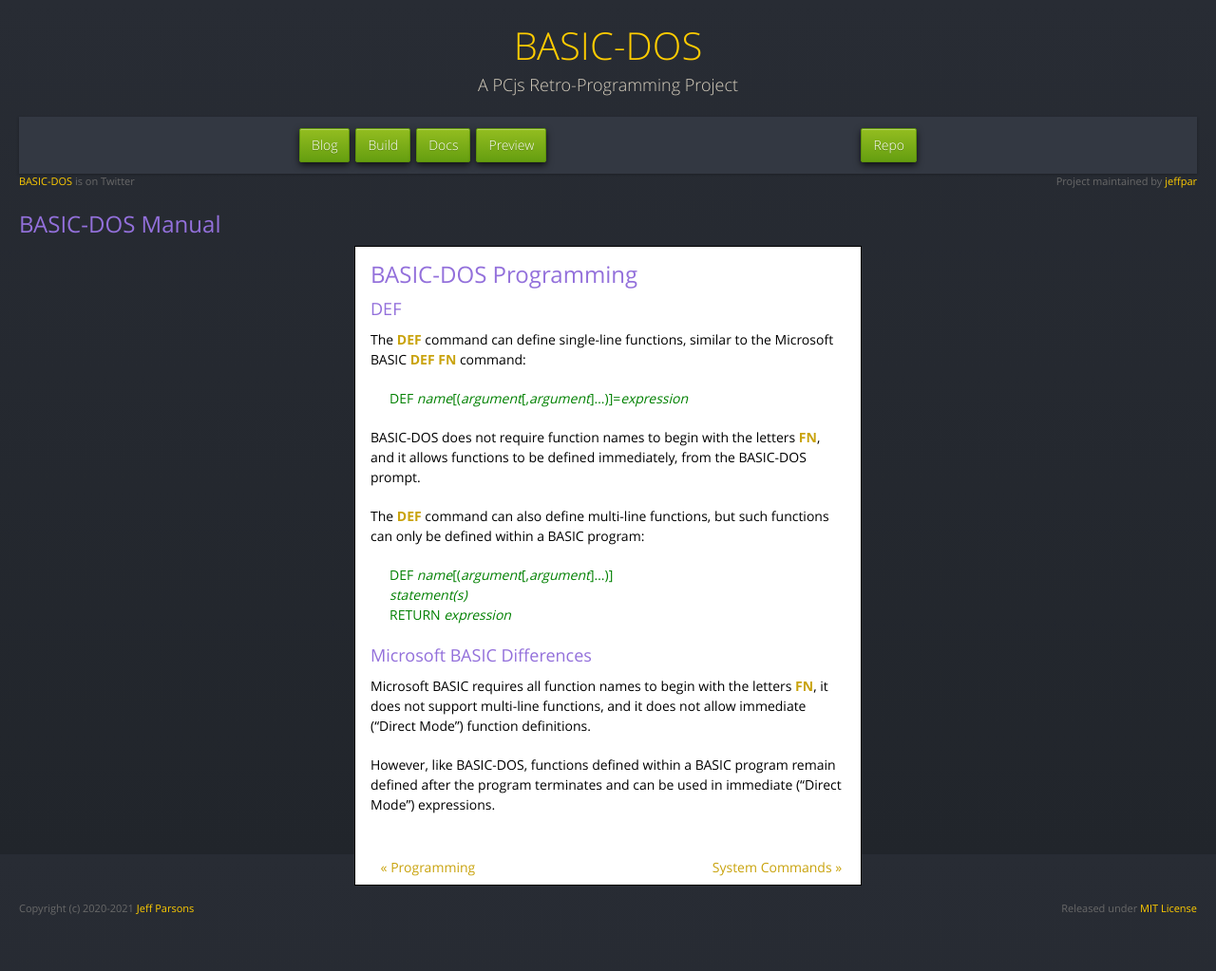
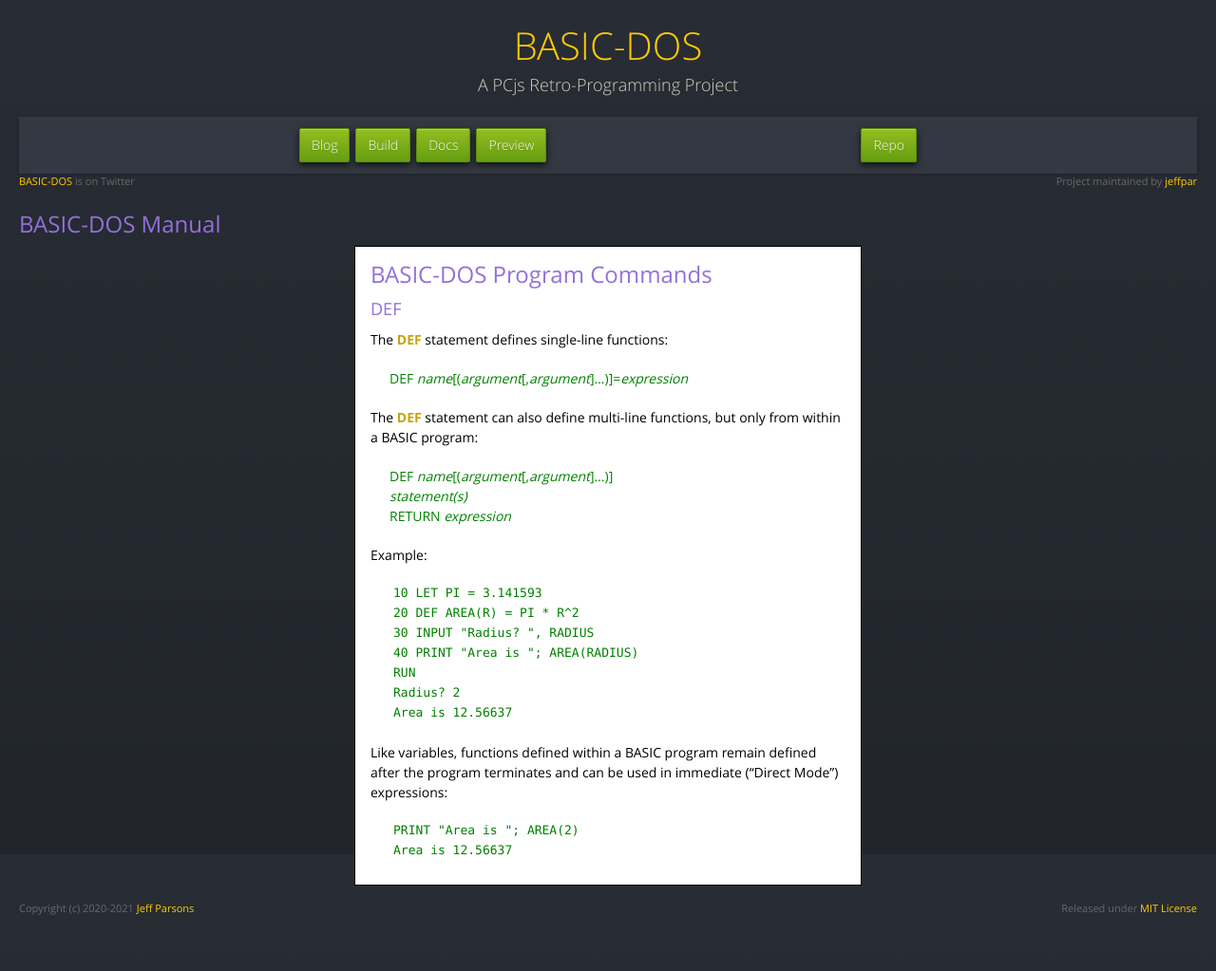
Before and after one commit to jeffpar/basicdos, a Jekyll site: the page built from docs/pcx86/bdman/ops/program/cmd/def/README.md, in a window 1280 px wide. Shown: the whole page at 95% size. Built offline with Jekyll 4.4.1, drawn with Linux system fonts in a browser that asks for light colours.

Commit message:
More documentation updates

```diff
--- a/_sass/jekyll-theme-midnight.scss
+++ b/_sass/jekyll-theme-midnight.scss
@@ -258,6 +258,7 @@
     display: block;
     margin: 0 auto 16px;
     padding: 16px;
+    overflow: scroll;
 
     a {
       color: #c9a30d;
@@ -269,18 +270,25 @@
       border-left: 0;
     }
 
+    .highlight, pre, code {
+      color: green;
+      background-color: white;
+      border: 0;
+      box-shadow: none;
+      text-shadow: none;
+    }
+
+    pre {
+      padding: 0 24px;
+    }
+
     .footer-left {
-      position: absolute;
-      bottom: 8px;
-      left: 5%;
+      float: left;
       white-space: nowrap;
     }
 
     .footer-right {
-      position: absolute;
-      bottom: 8px;
-      left: 95%;
-      transform: translateX(-95%);
+      float: right;
       white-space: nowrap;
     }
   }
--- a/docs/pcx86/bdman/ops/README.md
+++ b/docs/pcx86/bdman/ops/README.md
@@ -8,9 +8,9 @@
 
 BASIC-DOS operations are organized in the following groups:
 
-- [Device commands](device/)
-- [Disk commands](disk/)
-- [Programming operations](program/)
-- [System commands](system/)
+- [Device Commands](device/)
+- [Disk Commands](disk/)
+- [Program Commands](program/)
+- [System Commands](system/)
 
 {% include footer.html prev="Language:../lang/" next="Device Commands:device/" %}
--- a/docs/pcx86/bdman/ops/program/cmd/def/README.md
+++ b/docs/pcx86/bdman/ops/program/cmd/def/README.md
@@ -1,35 +1,42 @@
 ---
 layout: sheet
-title: BASIC-DOS Programming
+title: BASIC-DOS Program Commands
 permalink: /docs/pcx86/bdman/ops/program/cmd/def/
 ---
 
 {% include header.html topic="DEF" %}
 
-The **DEF** command can define single-line functions, similar to the Microsoft
-BASIC **DEF FN** command:
+The **DEF** statement defines single-line functions:
 
 > DEF *name*[(*argument*[,*argument*]...)]=*expression*
 
-BASIC-DOS does not require function names to begin with the letters **FN**,
-and it allows functions to be defined immediately, from the BASIC-DOS
-prompt.
-
-The **DEF** command can also define multi-line functions, but such functions
-can only be defined within a BASIC program:
+The **DEF** statement can also define multi-line functions, but only from
+within a BASIC program:
 
 > DEF *name*[(*argument*[,*argument*]...)]
-*statement(s)*
-RETURN *expression*
+> *statement(s)*
+> RETURN *expression*
 
-### Microsoft BASIC Differences
+Example:
 
-Microsoft BASIC requires all function names to begin with the letters **FN**,
-it does not support multi-line functions, and it does not allow immediate
-("Direct Mode") function definitions.
+	10 LET PI = 3.141593
+	20 DEF AREA(R) = PI * R^2
+	30 INPUT "Radius? ", RADIUS
+	40 PRINT "Area is "; AREA(RADIUS)
+	RUN
+	Radius? 2
+	Area is 12.56637
 
-However, like BASIC-DOS, functions defined within a BASIC program remain
-defined after the program terminates and can be used in immediate ("Direct
-Mode") expressions.
+Like variables, functions defined within a BASIC program remain defined after
+the program terminates and can be used in immediate ("Direct Mode") expressions:
 
-{% include footer.html prev="Programming:../../" next="System Commands:../../../system/" %}
+	PRINT "Area is "; AREA(2)
+	Area is 12.56637
+
+### Differences from Microsoft BASIC
+
+BASIC-DOS does *not* require function names to begin with the letters **FN**,
+it allows single-line functions to be defined immediately (in "Direct Mode"),
+and it allows multi-line functions.
+
+{% include footer.html prev="Programming:../../" next="GOTO:../goto/" %}
```
Also changed, not shown: docs/pcx86/bdman/ops/device/README.md (+9 -1 lines), docs/pcx86/bdman/ops/disk/README.md (+1 -1 lines), docs/pcx86/bdman/ops/program/README.md (+9 -10 lines), docs/pcx86/bdman/ops/program/cmd/goto/README.md (added, +34 -0 lines), docs/pcx86/bdman/ops/program/cmd/if/README.md (added, +14 -0 lines), docs/pcx86/bdman/ops/program/cmd/let/README.md (added, +13 -0 lines), docs/pcx86/bdman/ops/program/cmd/return/README.md (added, +14 -0 lines), docs/pcx86/bdman/ops/system/README.md (+1 -1 lines), software/pcx86/disks/BDS-CMD.json, 1 other file.
